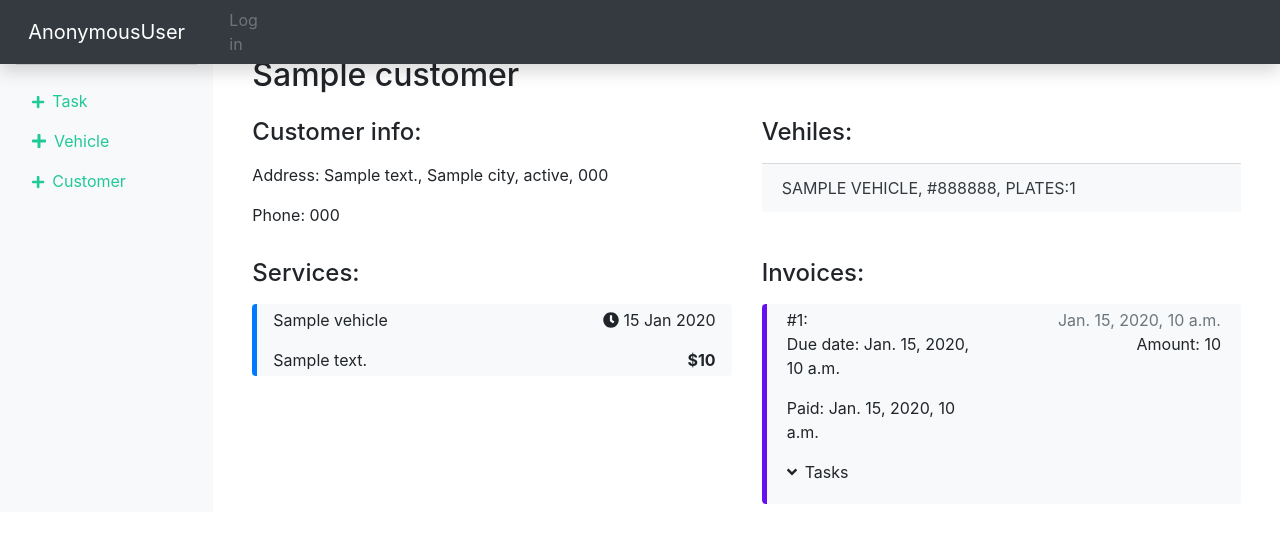
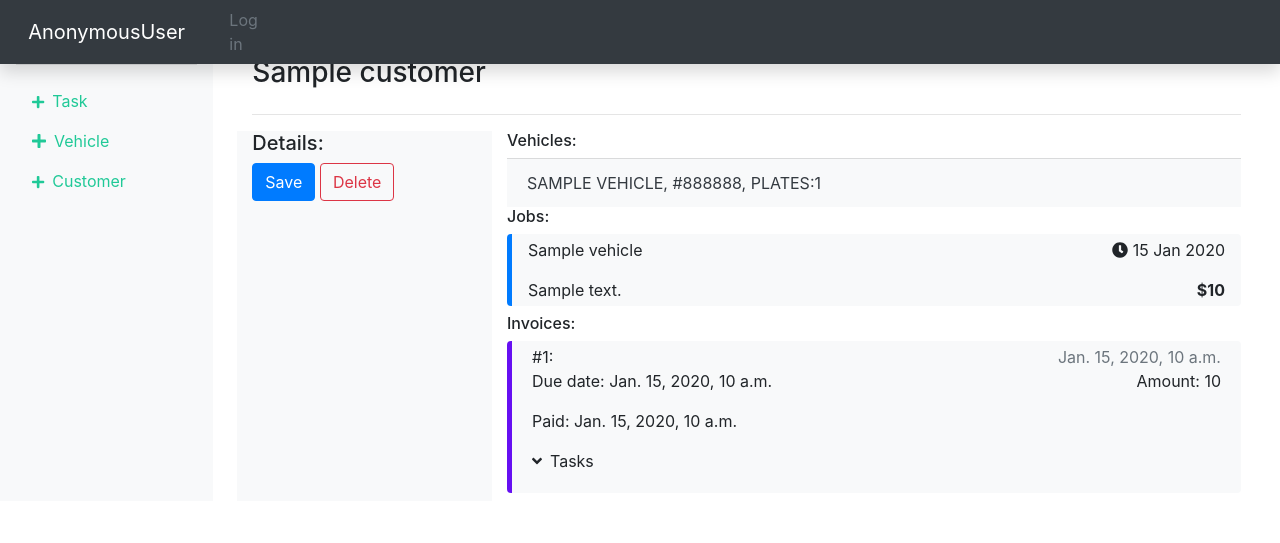
Before and after one commit to grinyahoo/wm-django, a Django app: template workshop/templates/workshop/customerDetail.html in a window 1280 px wide. Shown: the top 543 px of the page. Run offline with Django 3.2, Linux system fonts and the light colour scheme; the template is opened without the code that fills it: most values are stand-ins (such as "Sample title", 1, 10 or a date in 2020); some libraries are stand-ins or nearby versions.

Commit message:
Customer detail page new markup

```diff
--- a/workshop/templates/workshop/customerDetail.html
+++ b/workshop/templates/workshop/customerDetail.html
@@ -1,29 +1,43 @@
 {% extends 'workshop/base.html' %}
+{% load crispy_forms_tags %}
 {% block content %}
 <div class="container">
-  <h2>{{ customer }}</h2>
   <div class="row">
     <div class="col">
-      <p class="lead"><h4>Customer info:</h4></p>
-      <p>Address: {{ customer.address }}, {{ customer.city }}, {{ customer.state }}, {{ customer.zip }}</p>
-      <p>Phone: {{ customer.phone }}</p>
+      <h3>{{ customer.name }}</h3>
+    </div>
+  </div>
+  <hr />
+  <div class="row">
+    <div class="col-3 bg-light">
+      <h5>Details:</h5>
+      <form action="{% url 'workshop:customerDetail' customer.id %}" method="POST">
+        {% csrf_token %}
+        {{ form|crispy }}
+        <button type="submit" class="btn btn-primary">Save</button>
+        <button type="button" class="btn btn-outline-danger">Delete</button>
+      </form>
     </div>
     <div class="col">
-      <p class="lead"><h4>Vehiles:</h4></p>
+      <div class="row">
+        <div class="col">
+        <h6 class="">Vehicles:</h6>
         {% include 'workshop/lists/vehicles.html' %}
         </div>
       </div>
       <div class="row">
         <div class="col">
-      <p class="lead"><h4>Services:</h4></p>
+          <h6>Jobs:</h6>
           {% include 'workshop/lists/tasks.html' %}
         </div>
-
+      </div>
+      <div class="row">
         <div class="col">
-      <p class="lead"><h4>Invoices:</h4></p>
+          <h6>Invoices:</h6>
           {% include 'workshop/lists/invoices.html' %}
         </div>
       </div>
     </div>
-
+  </div>
+</div>
 {% endblock %}
```
Lines whose indentation alone changed are shown as unchanged.
